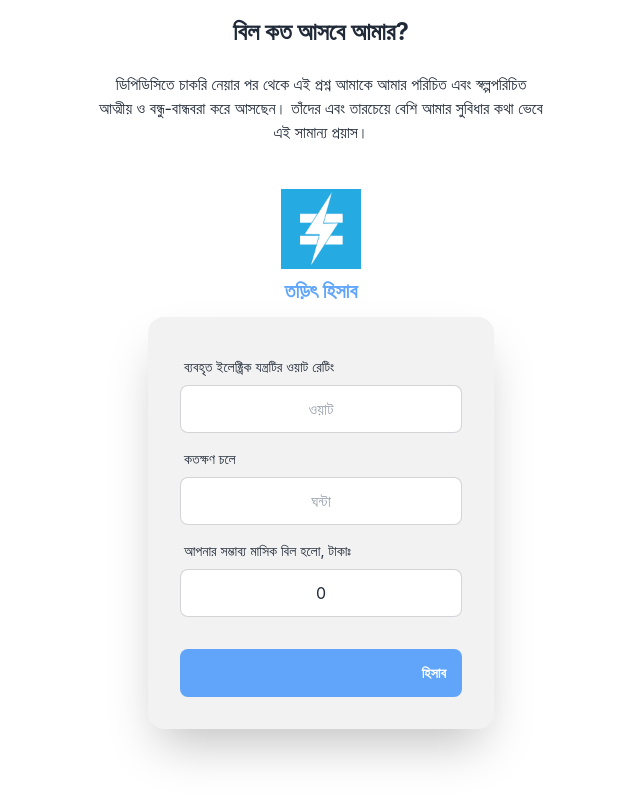
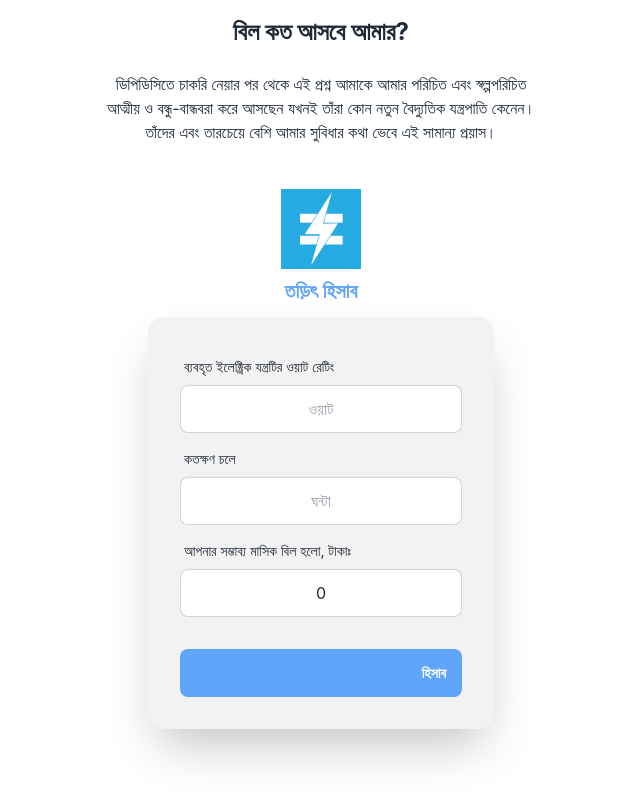
Before and after one commit to Siddiquee08/torit-hishab, a React (Create React App) app: page / in a window 1280 px wide. Shown: the whole page, without its empty margins (319-959 px from the left). Built offline with nearby package versions, Linux system fonts and the light colour scheme.

Commit message:
edited header

```diff
--- a/src/components/Header/Header.js
+++ b/src/components/Header/Header.js
@@ -9,7 +9,7 @@ const Header = () => {
             <h1 className="text-2xl text-m-3xl font-bold">বিল কত আসবে আমার?</h1>
             <p className="py-6">
               ডিপিডিসিতে চাকরি নেয়ার পর থেকে এই প্রশ্ন আমাকে আমার পরিচিত এবং
-              স্বল্পপরিচিত আত্মীয় ও বন্ধু-বান্ধবরা করে আসছেন। তাঁদের এবং তারচেয়ে
+              স্বল্পপরিচিত আত্মীয় ও বন্ধু-বান্ধবরা করে আসছেন যখনই তাঁরা কোন নতুন বৈদ্যুতিক যন্ত্রপাতি কেনেন। তাঁদের এবং তারচেয়ে
               বেশি আমার সুবিধার কথা ভেবে এই সামান্য প্রয়াস।
             </p>
           </div>
```
